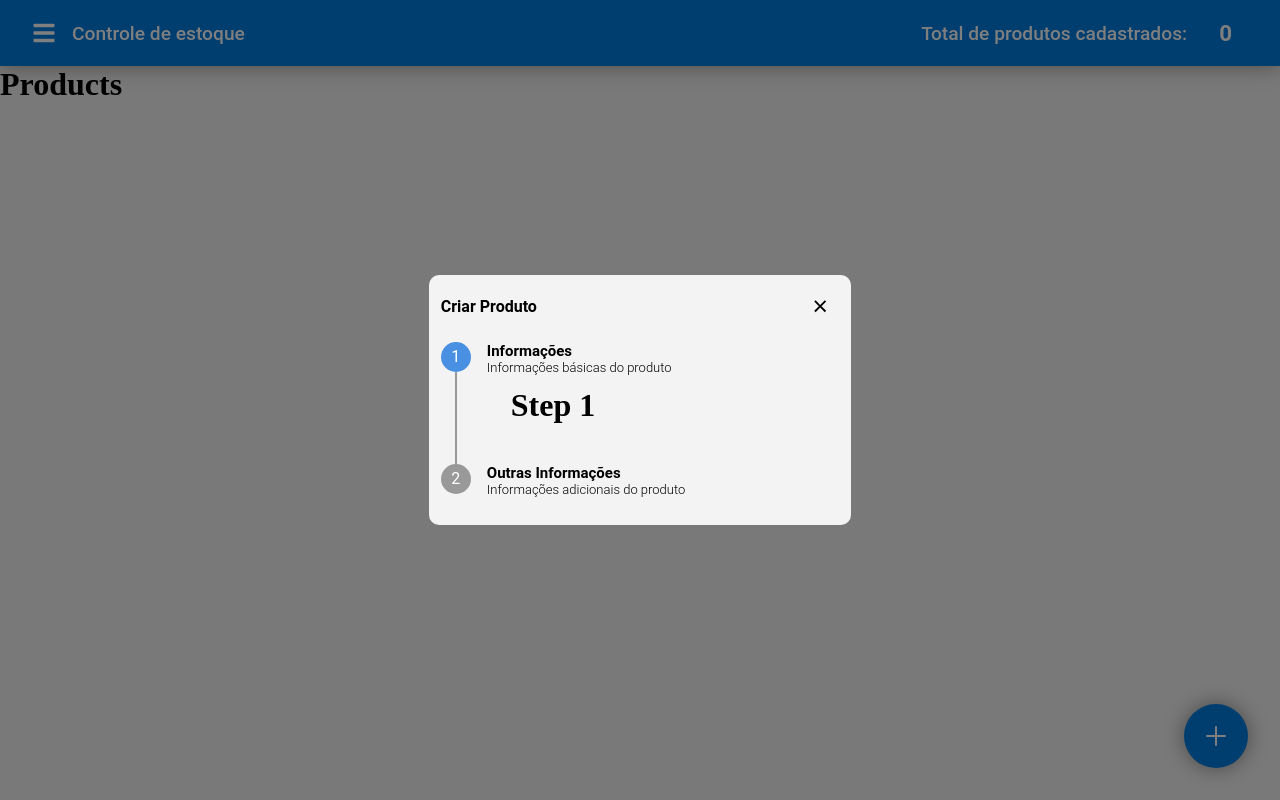
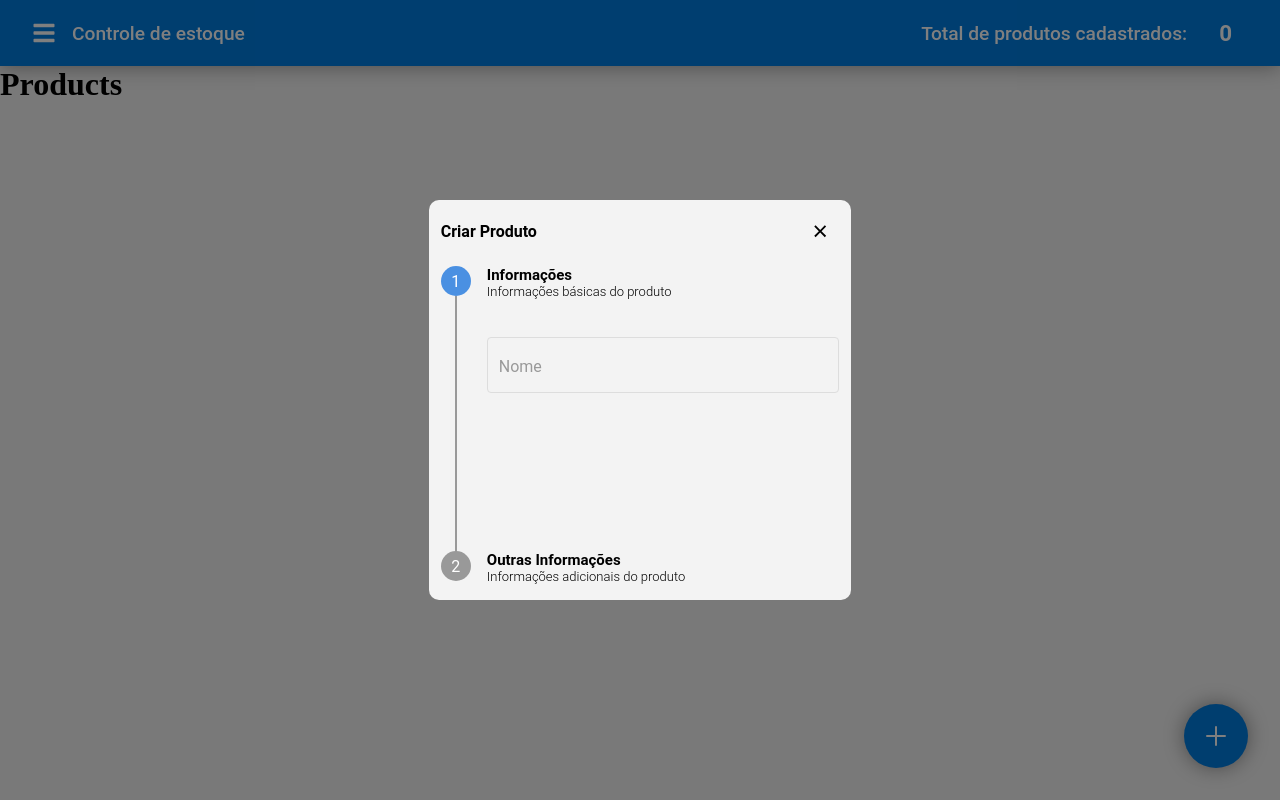
Before and after one commit to michelwene/Controle-de-estoque, a React (Create React App) app: page /produtos in a window 1280 px wide. Both pictures are taken after a click on the button 1216 px from the left and 736 px from the top of the page. Built offline with nearby package versions, Linux system fonts and the light colour scheme.

Commit message:
feat: input

```diff
--- /dev/null
+++ b/src/components/Input/index.tsx
@@ -0,0 +1,38 @@
+import { forwardRef, ForwardRefRenderFunction, useState } from "react";
+import * as S from "./styles";
+interface InputProps {
+	name: string;
+	id: string;
+	label: string;
+}
+
+const Input: ForwardRefRenderFunction<HTMLInputElement, InputProps> = (
+	{ name, id, label, ...rest },
+	ref
+) => {
+	const [isActive, setIsActive] = useState(false);
+	const [value, setValue] = useState("");
+
+	const handleChange = (e: React.ChangeEvent<HTMLInputElement>) => {
+		setValue(e.target.value);
+		setIsActive(!!e.target.value);
+	};
+	return (
+		<S.Container>
+			<S.Input
+				ref={ref}
+				name={name}
+				{...rest}
+				type="text"
+				id={id}
+				onChange={handleChange}
+				value={value}
+			/>
+			<S.Label htmlFor={id} isActive={isActive}>
+				{label}
+			</S.Label>
+		</S.Container>
+	);
+};
+
+export default forwardRef(Input);
--- /dev/null
+++ b/src/components/Input/styles.ts
@@ -0,0 +1,51 @@
+import styled from "styled-components";
+
+interface IProps {
+	isActive: boolean;
+}
+
+export const Container = styled.div`
+	display: flex;
+	flex-direction: column;
+
+	position: relative;
+	transform-origin: top left;
+	transition: all 0.5s ease-out;
+
+	&:focus-within label {
+		transform: translate(0, 26px) scale(1);
+	}
+`;
+
+export const Input = styled.input`
+	width: 100%;
+	height: 56px;
+	outline: none;
+
+	position: absolute;
+	transform: translate(0, 26px) scale(1);
+
+	padding: 12px 16px 0px 12px;
+
+	background-color: ${({ theme }) => theme.background.primary};
+	border: 1px solid #ddd;
+	border-radius: 4px;
+	font-size: 1rem;
+
+	&:focus {
+		border: 1px solid #4a90e2;
+	}
+`;
+
+export const Label = styled.label<IProps>`
+	font-family: ${({ theme }) => theme.fonts.primary};
+	font-size: 1rem;
+	color: #999;
+
+	padding: 0px 12px;
+	pointer-events: none;
+
+	position: absolute;
+	transform: translate(0, 46px) scale(1);
+	${({ isActive }) => isActive && "transform: translate(0, 26px) scale(1);"}
+`;
--- a/src/components/ModalLayout/styles.ts
+++ b/src/components/ModalLayout/styles.ts
@@ -21,9 +21,9 @@ export const Backdrop = styled.div<ModalProps>`
 
 export const Container = styled.div`
 	background: ${({ theme }) => theme.background.primary};
-	width: 33%;
+	min-width: 33%;
 	height: auto;
-	max-height: 80vh;
+	max-height: 50vh;
 
 	transition: transform 0.5s ease-in-out;
 
--- a/src/components/Stepper/styles.ts
+++ b/src/components/Stepper/styles.ts
@@ -12,6 +12,9 @@ export const StepperContainer = styled.div`
 
 	margin-top: 1rem;
 	padding-bottom: 1rem;
+	flex: 1;
+
+	height: auto;
 `;
 
 export const WrapperDot = styled.div``;
@@ -69,7 +72,6 @@ export const WrapperStepperBody = styled.div`
 `;
 
 export const StepperContent = styled.div<IProps>`
-	margin-left: 24px;
 	margin-bottom: 24px;
 	margin-top: 12px;
 
@@ -78,4 +80,7 @@ export const StepperContent = styled.div<IProps>`
 	display: flex;
 	flex-direction: column;
 	justify-content: space-between;
+
+	height: auto;
+	min-height: 200px;
 `;
--- a/src/pages/Products/CreateProductModal/Steps/StepBasicInformation/index.tsx
+++ b/src/pages/Products/CreateProductModal/Steps/StepBasicInformation/index.tsx
@@ -1,7 +1,9 @@
+import Input from "components/Input";
+
 export default function StepBasicInformation() {
 	return (
 		<>
-			<h1>Step 1</h1>
+			<Input name="name" id="name" label="Nome" />
 		</>
 	);
 }
```
